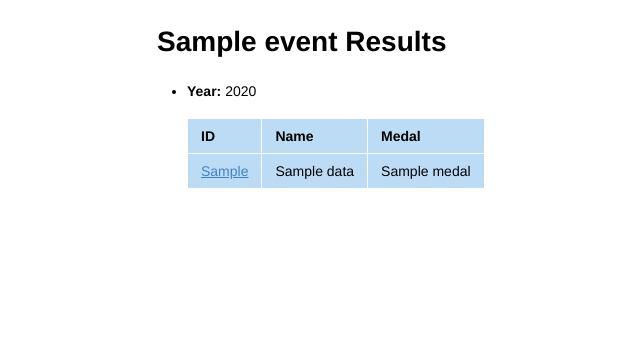
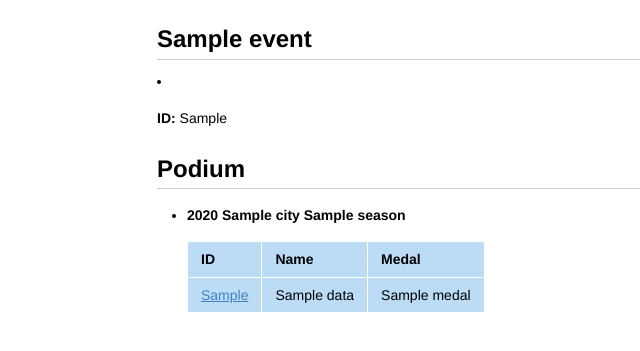
Before and after one commit to sarataboas/Base-de-dados---project, a Flask app: template templates/categories.html in a window 1280 px wide. Shown: the part 52-403 px from the top of the page, without its empty margins (56-696 px from the left). Run offline with Flask 3, Linux system fonts and the light colour scheme; the template is opened without the code that fills it: most values are stand-ins (such as "Sample title", 1, 10 or a date in 2020).

Commit message:
sports, categories

```diff
--- a/app.py
+++ b/app.py
@@ -224,12 +224,12 @@ def list_categories():
 def get_category(id_categoria):
    category_data = db.execute(
       '''
-      SELECT e.year, a.name, a.idAtletas, p.medal, c.event
+      SELECT e.year, a.name, a.idAtletas, p.medal, c.event, e.city, e.season, c.idCategorias
       FROM Eventos e JOIN Participacoes p ON e.idEventos=p.idEventos
       JOIN Atletas a ON a.idAtletas=p.idAtletas
       JOIN Categorias c ON c.idCategorias=p.idCategorias
       WHERE c.idCategorias = :id AND (p.medal LIKE 'Gold' OR p.medal LIKE 'Silver' OR p.medal LIKE 'Bronze')
-      ORDER BY e.year, CASE
+      ORDER BY e.year ASC, CASE
         WHEN p.medal = 'Gold' THEN 1
         WHEN p.medal = 'Silver' THEN 2
         WHEN p.medal = 'Bronze' THEN 3
@@ -277,14 +277,13 @@ def list_sports():
 def get_sport(id_modalidade):
   sport_data = db.execute(
       '''
-      select c.event as event
+      select c.event as event, m.sport, m.idModalidades, c.idCategorias
       from Categorias c join Modalidades m on c.idModalidades=m.idModalidades
       where m.idModalidades = :id
       order by c.idCategorias
 
       ''', {'id': id_modalidade}).fetchall()
 
-  print("Sport Data:", sport_data)
   return render_template('sports.html', sport_data=sport_data)
 
 
--- a/templates/categories.html
+++ b/templates/categories.html
@@ -1,10 +1,15 @@
 {% extends 'base.html' %}
 {% block content %}
-    <title>{{ category_data[0].event }} Results</title>
 
-    <h1>{{ category_data[0].event }} Results</h1>
+    <h2>{{ category_data[0].event }}</h2>
 
     {% if category_data %}
+        <li>
+            <p>
+                <b>ID:</b> {{ category_data[0].idCategorias }}<br>
+            </p>
+        </li>
+        <h2>Podium</h2>
         {% set unique_years = [] %}
         <ul>
             {% for data in category_data %}
@@ -12,7 +17,7 @@
                     {% set _ = unique_years.append(data.year) %}
                     <li>
                         <p>
-                            <b>Year:</b> {{ data.year }}<br>
+                            <b>{{ data.year }} {{data.city}} {{data.season }}</b>
                         </p>
 
                         <table border="1">
```
Also changed, not shown: templates/sports.html (+27 -7 lines).
